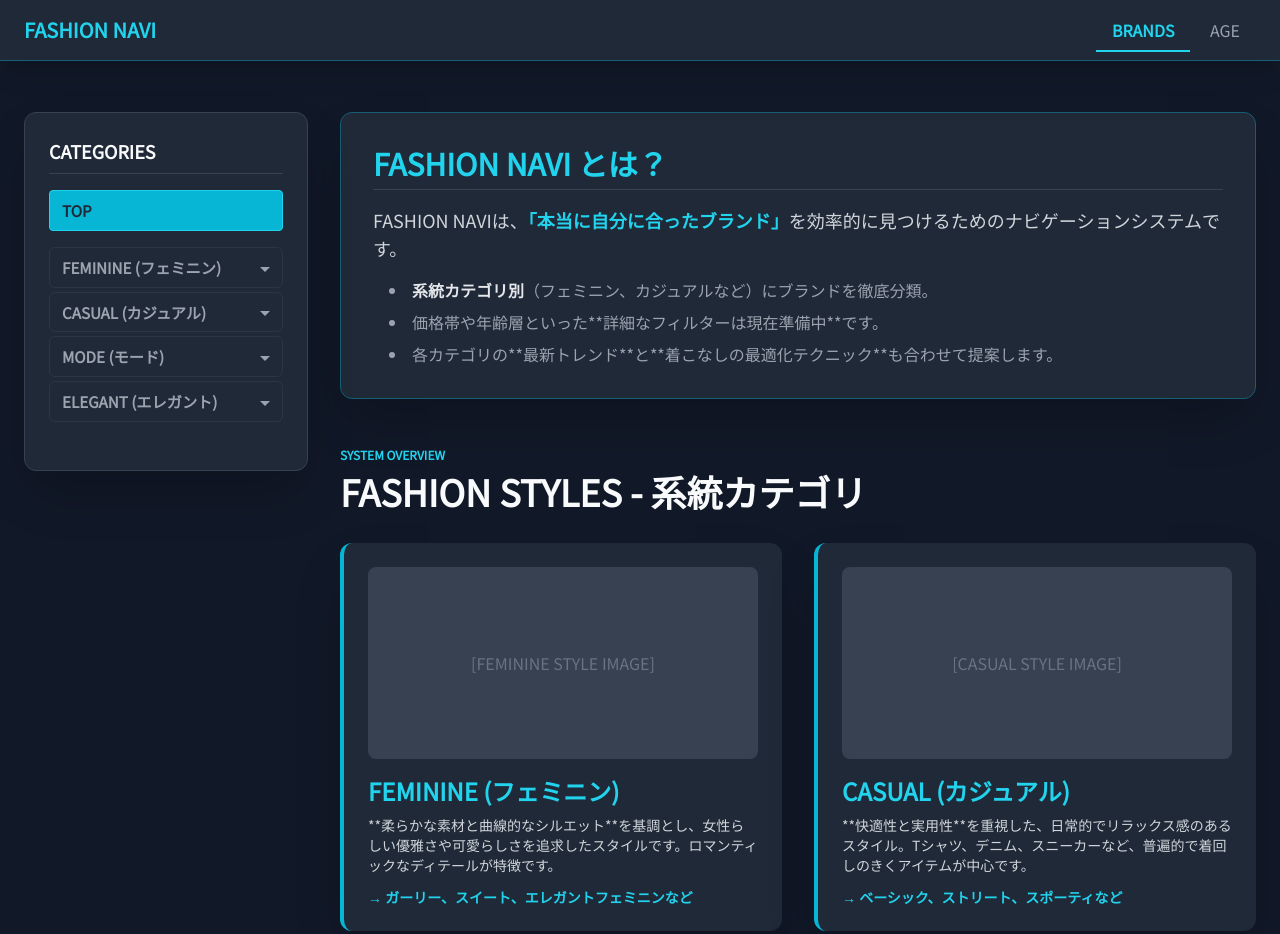
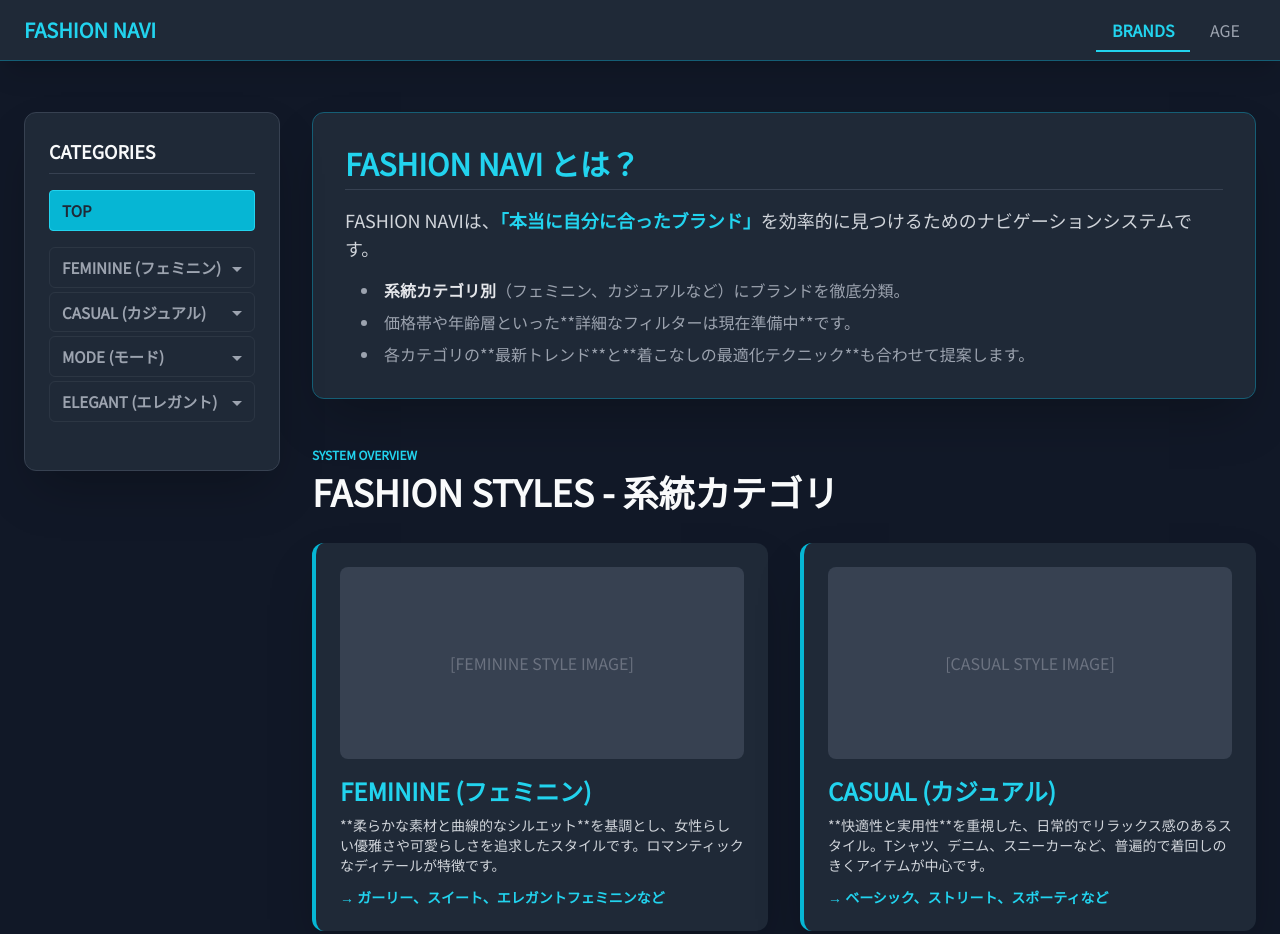
Before and after one commit to ozfrieren-ops/fashion-brand-portal, a plain HTML site: page index.html in a window 1280 px wide. Shown: the top 934 px of the page. Drawn offline with nearby package versions, Linux system fonts and the light colour scheme.

Commit message:
Update index.html

```diff
--- a/index.html
+++ b/index.html
@@ -6,7 +6,6 @@
     <title>FASHION NAVI - 系統カテゴリとサイト概要</title>
     <script src="https://cdn.tailwindcss.com"></script>
     <style>
-        /* CSSは前回の修正で提示した共通スタイルを使用します */
         @import url('https://fonts.googleapis.com/css2?family=Noto+Sans+JP:wght400;700;900&display=swap');
         body { font-family: 'Noto Sans JP', sans-serif; }
         .brand-card-img { height: 16rem; }
@@ -42,7 +41,6 @@
         }
         /* TOPリンクのアクティブスタイル (TOPが選ばれている状態) */
         .sidebar-link.top-active {
-            /* TOPが選ばれているため、背景と文字色を反転させ目立たせる */
             background-color: #06b6d4;
             color: #1f2937;
             font-weight: 900;
@@ -162,9 +160,10 @@
     </header>
 
     <main class="max-w-7xl mx-auto py-12 px-6">
-        <div class="grid grid-cols-1 md:grid-cols-4 gap-8">
 
-            <aside class="md:col-span-1 bg-gray-800 p-6 rounded-xl shadow-2xl h-fit sticky top-20 border border-gray-700">
+        <div class="flex flex-col md:flex-row gap-8">
+
+            <aside class="w-full md:w-64 bg-gray-800 p-6 rounded-xl shadow-2xl h-fit sticky top-20 border border-gray-700 flex-shrink-0">
 
                 <h3 class="text-lg font-bold text-gray-50 border-b border-gray-700 pb-2 mb-4">CATEGORIES</h3>
 
@@ -222,7 +221,7 @@
 
             </aside>
 
-            <div class="md:col-span-3">
+            <div class="flex-grow">
 
                 <div class="bg-gray-800 p-8 rounded-xl shadow-2xl mb-12 border border-cyan-800">
                     <h1 class="text-3xl font-extrabold text-cyan-400 mb-4 border-b border-gray-700 pb-2">
```
